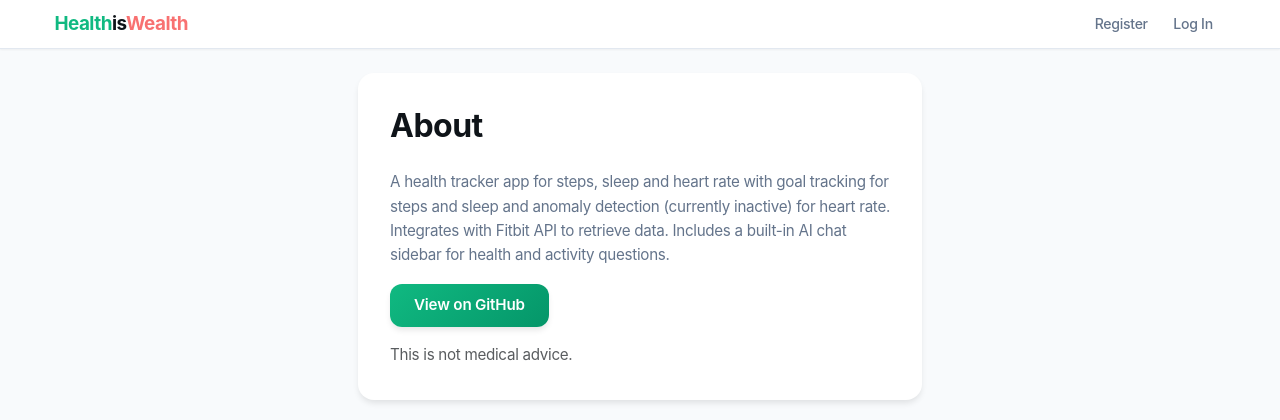
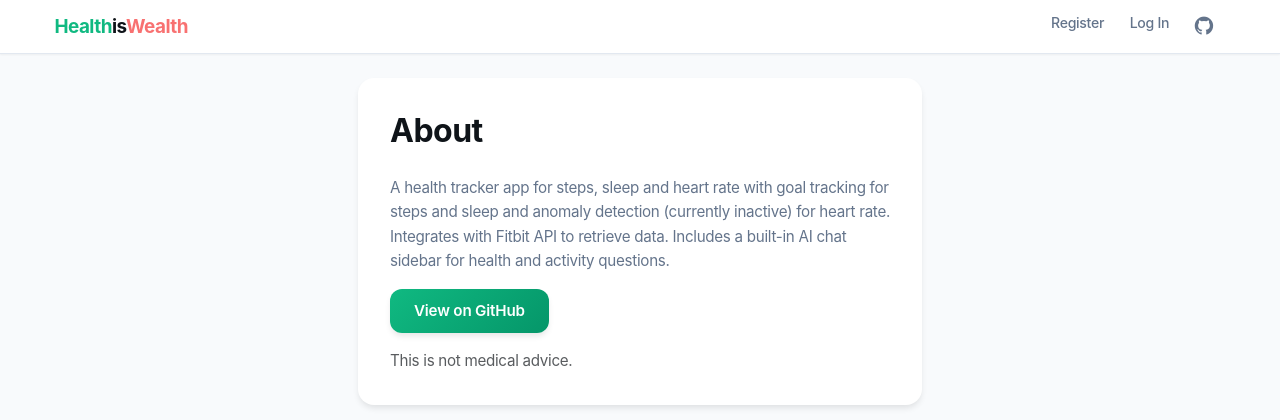
Before and after one commit to claudia-liauw/health-app, a Flask app: page / in a window 1280 px wide. Shown: the top 420 px of the page. Run offline with Flask 3, Linux system fonts and the light colour scheme.

Commit message:
feat: GitHub nav link and Steps at /steps

```diff
--- a/static/styles.css
+++ b/static/styles.css
@@ -150,6 +150,11 @@ a:hover {
 .nav-link:hover {
   color: var(--color-primary) !important;
   background-color: var(--color-primary-light);
+}
+
+.nav-link .bi-github {
+  font-size: 1.15rem;
+  vertical-align: -0.1em;
 }
 
 .nav-link.active {
--- a/templates/layout.html
+++ b/templates/layout.html
@@ -9,6 +9,7 @@
 
         <!-- http://getbootstrap.com/docs/5.3/ -->
         <link href="https://cdn.jsdelivr.net/npm/bootstrap@5.3.3/dist/css/bootstrap.min.css" rel="stylesheet" integrity="sha384-QWTKZyjpPEjISv5WaRU9OFeRpok6YctnYmDr5pNlyT2bRjXh0JMhjY6hW+ALEwIH" crossorigin="anonymous">
+        <link href="https://cdn.jsdelivr.net/npm/bootstrap-icons@1.11.3/font/bootstrap-icons.min.css" rel="stylesheet">
         <script src="https://cdn.jsdelivr.net/npm/bootstrap@5.3.3/dist/js/bootstrap.bundle.min.js" integrity="sha384-YvpcrYf0tY3lHB60NNkmXc5s9fDVZLESaAA55NDzOxhy9GkcIdslK1eN7N6jIeHz" crossorigin="anonymous"></script>
 
         <!-- https://favicon.io/emoji-favicons/footprints/ -->
@@ -31,18 +32,20 @@
                 <div class="collapse navbar-collapse" id="navbar">
                     {% if session["user_id"] %}
                         <ul class="navbar-nav me-auto">
-                            <li class="nav-item"><a class="nav-link" href="/">Steps</a></li>
+                            <li class="nav-item"><a class="nav-link" href="/steps">Steps</a></li>
                             <li class="nav-item"><a class="nav-link" href="/sleep">Sleep</a></li>
                             <li class="nav-item"><a class="nav-link" href="/heart-rate">Heart Rate</a></li>
                         </ul>
                         <ul class="navbar-nav ms-auto">
                             <li class="nav-item"><a class="nav-link" href="/profile">Profile</a></li>
                             <li class="nav-item"><a class="nav-link" href="/logout">Log Out</a></li>
+                            <li class="nav-item"><a class="nav-link" href="https://github.com/claudia-liauw/health-app" target="_blank" rel="noopener noreferrer" aria-label="GitHub"><i class="bi bi-github" aria-hidden="true"></i></a></li>
                         </ul>
                     {% else %}
                         <ul class="navbar-nav ms-auto">
                             <li class="nav-item"><a class="nav-link" href="/register">Register</a></li>
                             <li class="nav-item"><a class="nav-link" href="/login">Log In</a></li>
+                            <li class="nav-item"><a class="nav-link" href="https://github.com/claudia-liauw/health-app" target="_blank" rel="noopener noreferrer" aria-label="GitHub"><i class="bi bi-github" aria-hidden="true"></i></a></li>
                         </ul>
                     {% endif %}
                 </div>
```
Also changed, not shown: tests/test_about.py (+18 -0 lines).
